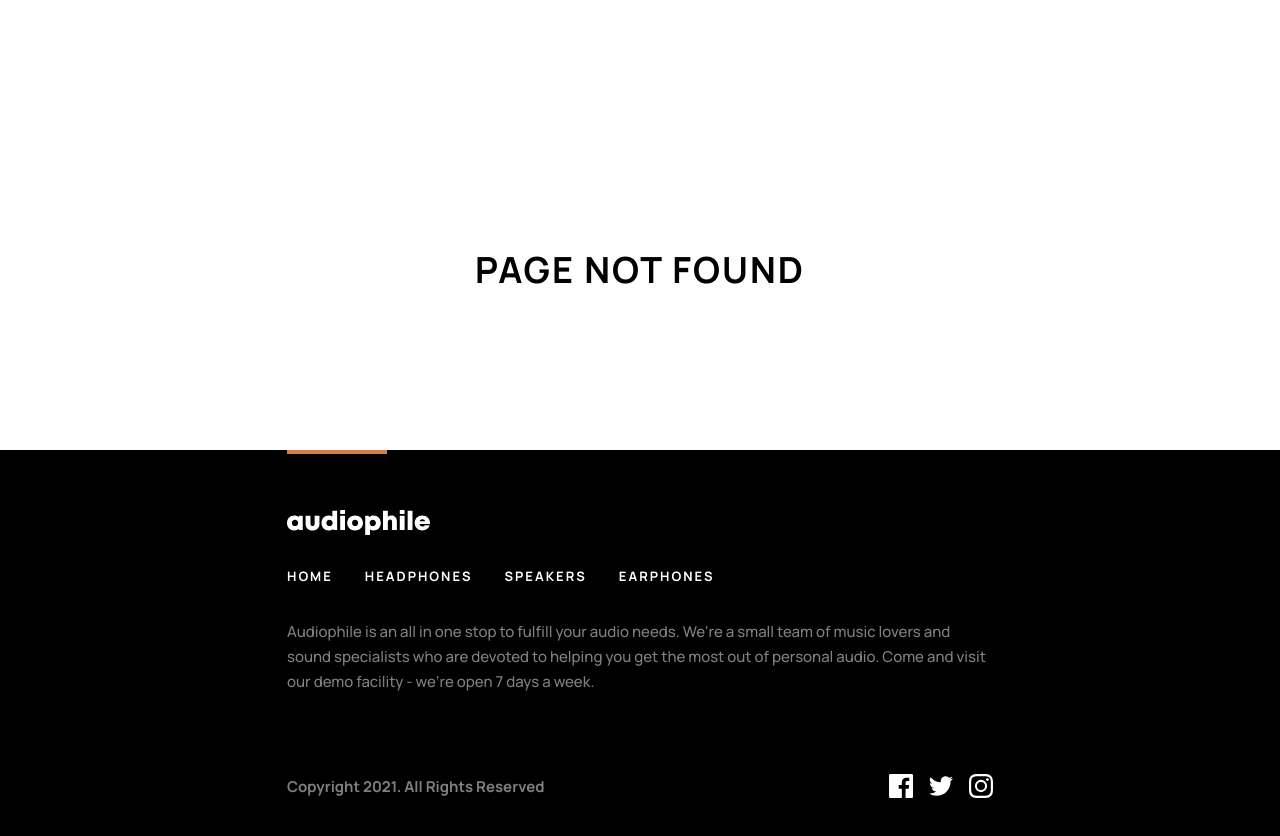
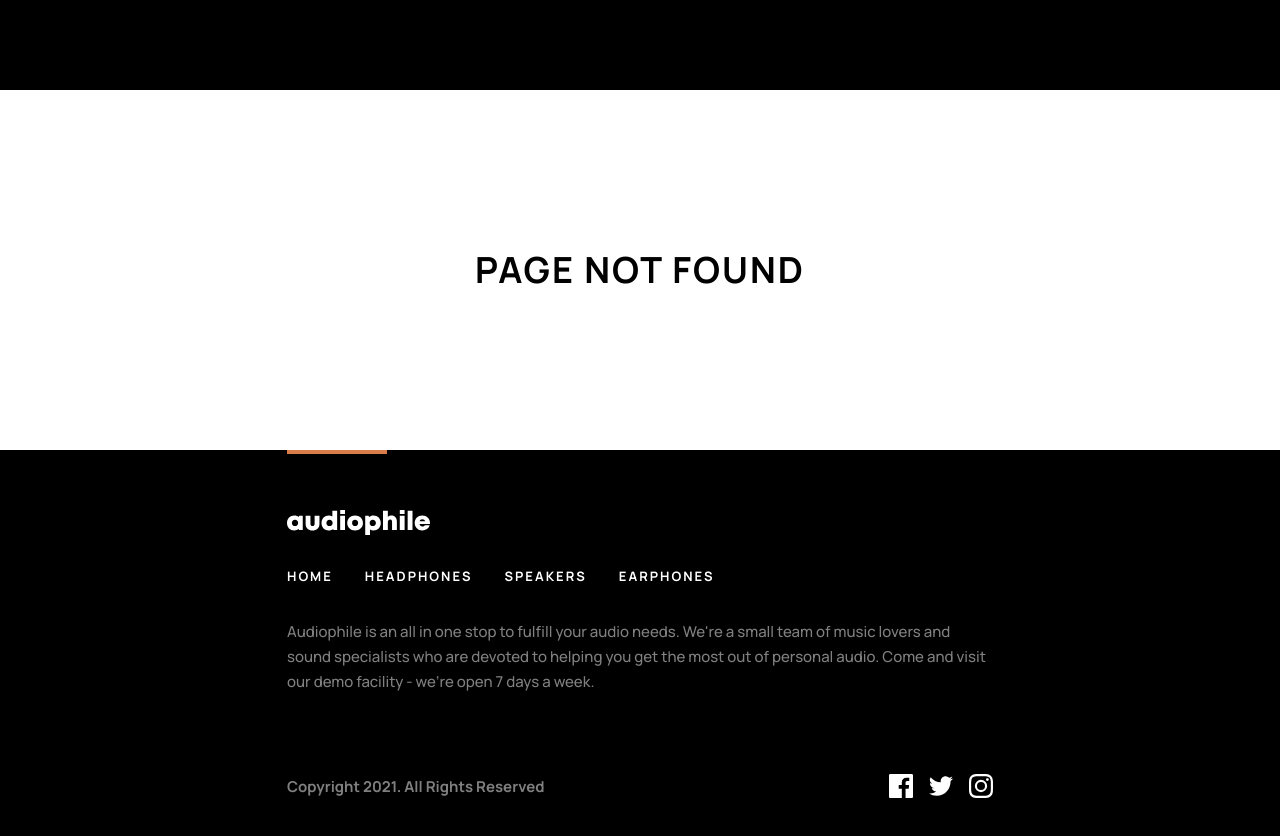
Before and after one commit to Patrick-Dolan/audiophile-ecommerce-website, a React (Vite) app: page / in a window 1280 px wide. Shown: the top 836 px of the page. Built offline with nearby package versions, Linux system fonts and the light colour scheme.

Commit message:
add black background to NavbarSpacer

```diff
--- a/src/App.jsx
+++ b/src/App.jsx
@@ -9,7 +9,7 @@ import CheckoutPage from "./components/pages/CheckoutPage";
 function App() {
   const location = useLocation();
   const NavbarSpacer = () => (
-    location.pathname !== "/audiophile-ecommerce-website/" && <div className="min-h-22.5"></div>
+    location.pathname !== "/audiophile-ecommerce-website/" && <div className="min-h-22.5 bg-black"></div>
   );
 
   return (
```
